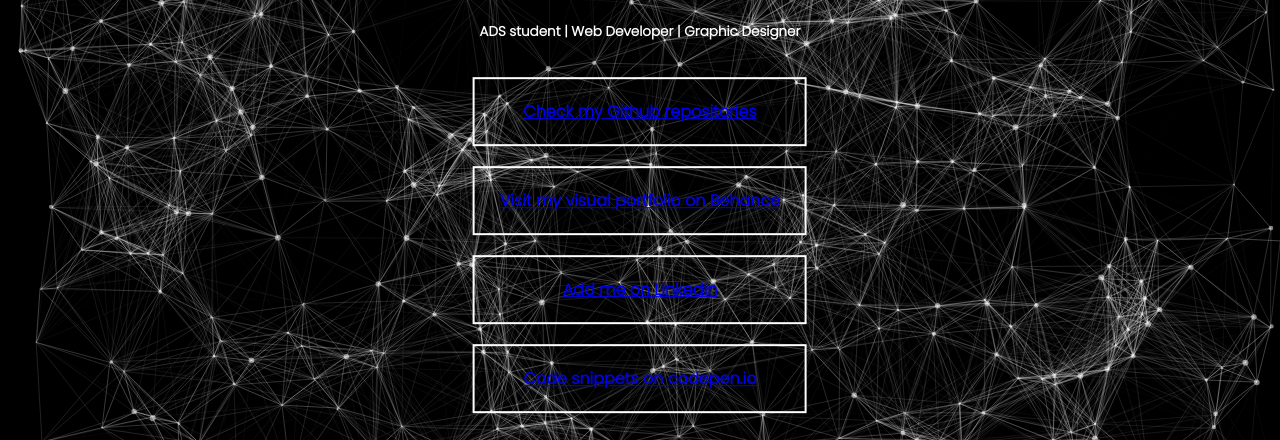
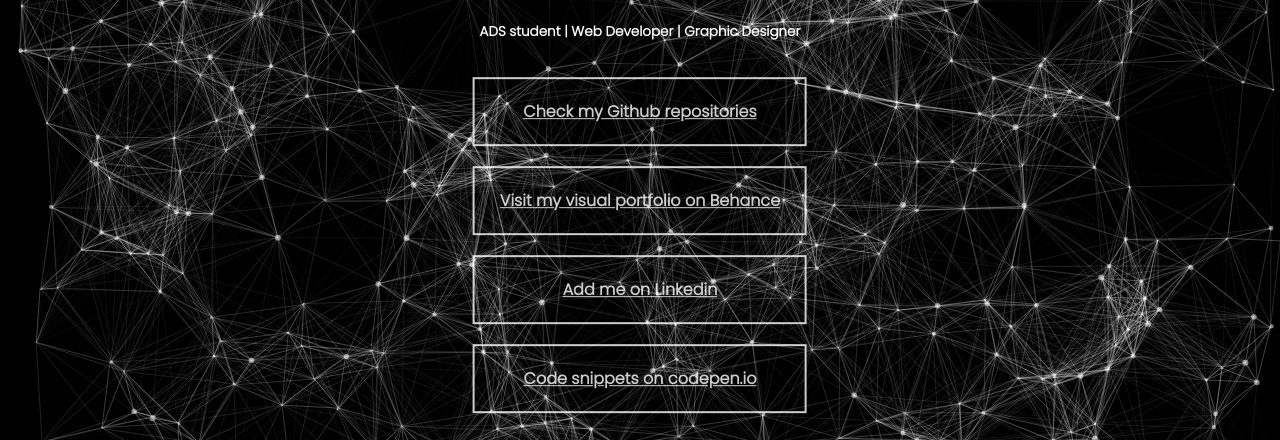
Before and after one commit to nivandosoares/linktree_tutorial, a plain HTML site: page index.html in a window 1280 px wide. Shown: the part 271-711 px from the top of the page. Drawn offline with nearby package versions, Linux system fonts and the light colour scheme; no server answers; animation ran at ten frames a second.

```diff
--- a/style.css
+++ b/style.css
@@ -58,7 +58,7 @@
   margin-left: auto;
   margin-right: auto;
 
-  color: #fff
+  color: white;
   opacity: 0.80;
 }
 body{
```
